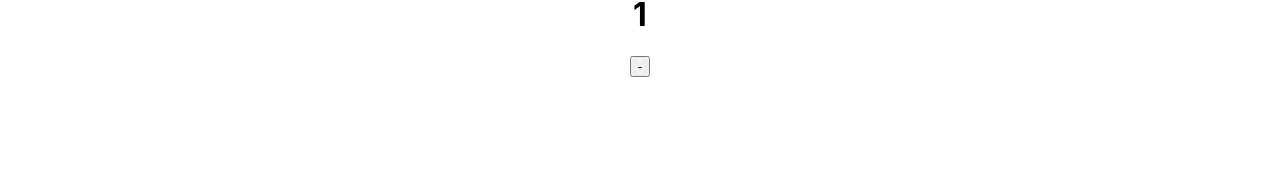
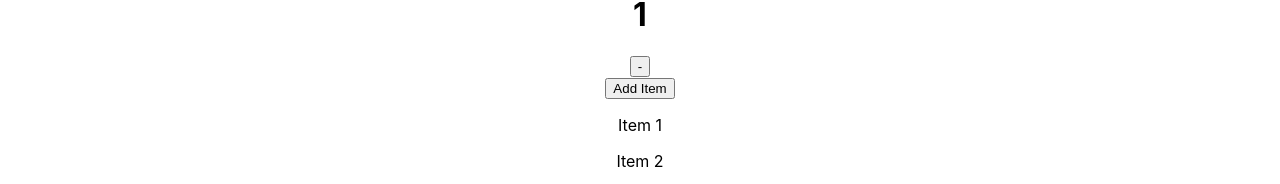
Before and after one commit to Halil-Kuray/React-Ptojects-For-Frontend, a React (Create React App) app in the folder my-app-2/: page / in a window 1280 px wide. Shown: the part 1097-1281 px from the top of the page. Before the commit the page ends 1174 px from the top, so only its background shows below. Built offline with nearby package versions, Linux system fonts and the light colour scheme.

Commit message:
an array manipulated by using usestate hook

```diff
--- a/my-app-2/src/App.js
+++ b/my-app-2/src/App.js
@@ -2,12 +2,14 @@ import logo from './logo.svg';
 import './App.css';
 import ProjectMeme from './components/ProjectMeme';
 import Counter from './components/Counter';
+import Item from './components/Item';
 
 function App() {
   return (
     <main className="App">
       <ProjectMeme/>
       <Counter/>
+      <Item/>
     </main>
   );
 }
--- /dev/null
+++ b/my-app-2/src/components/Item.jsx
@@ -0,0 +1,18 @@
+import React, {useState} from 'react'
+
+export default function Item () {
+
+    const [itemArray, setItemArray] = useState(["Item 1", "Item 2"])
+    function addItem () {
+        setItemArray(myArray => [...myArray, `Item ${myArray.length + 1}`])
+    }
+
+    let itemsHtml = itemArray.map(item => <p key={item}>{item}</p>)
+
+    return (
+        <div>
+            <button onClick={addItem}> Add Item</button>
+            {itemsHtml}
+        </div>
+    )
+}
```
